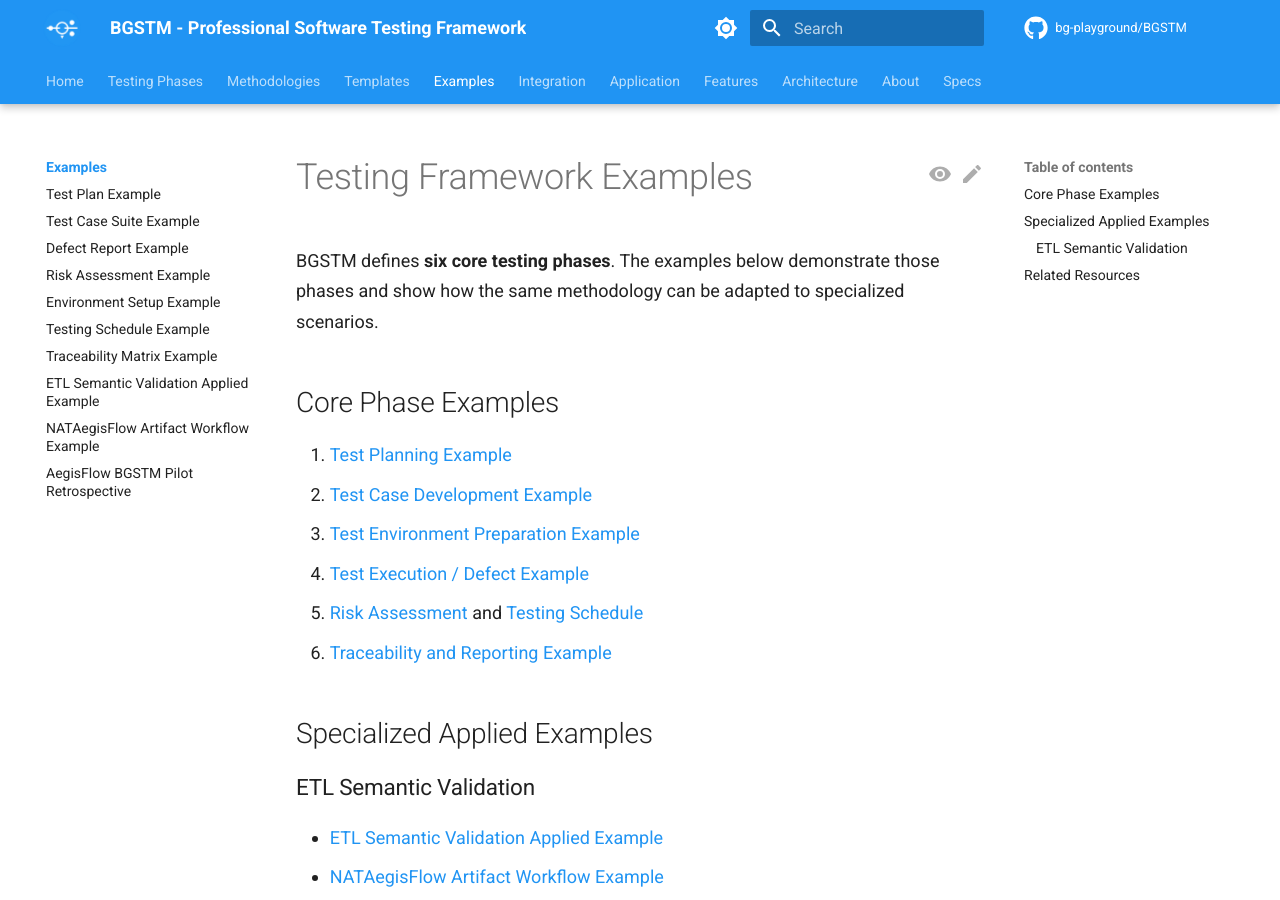
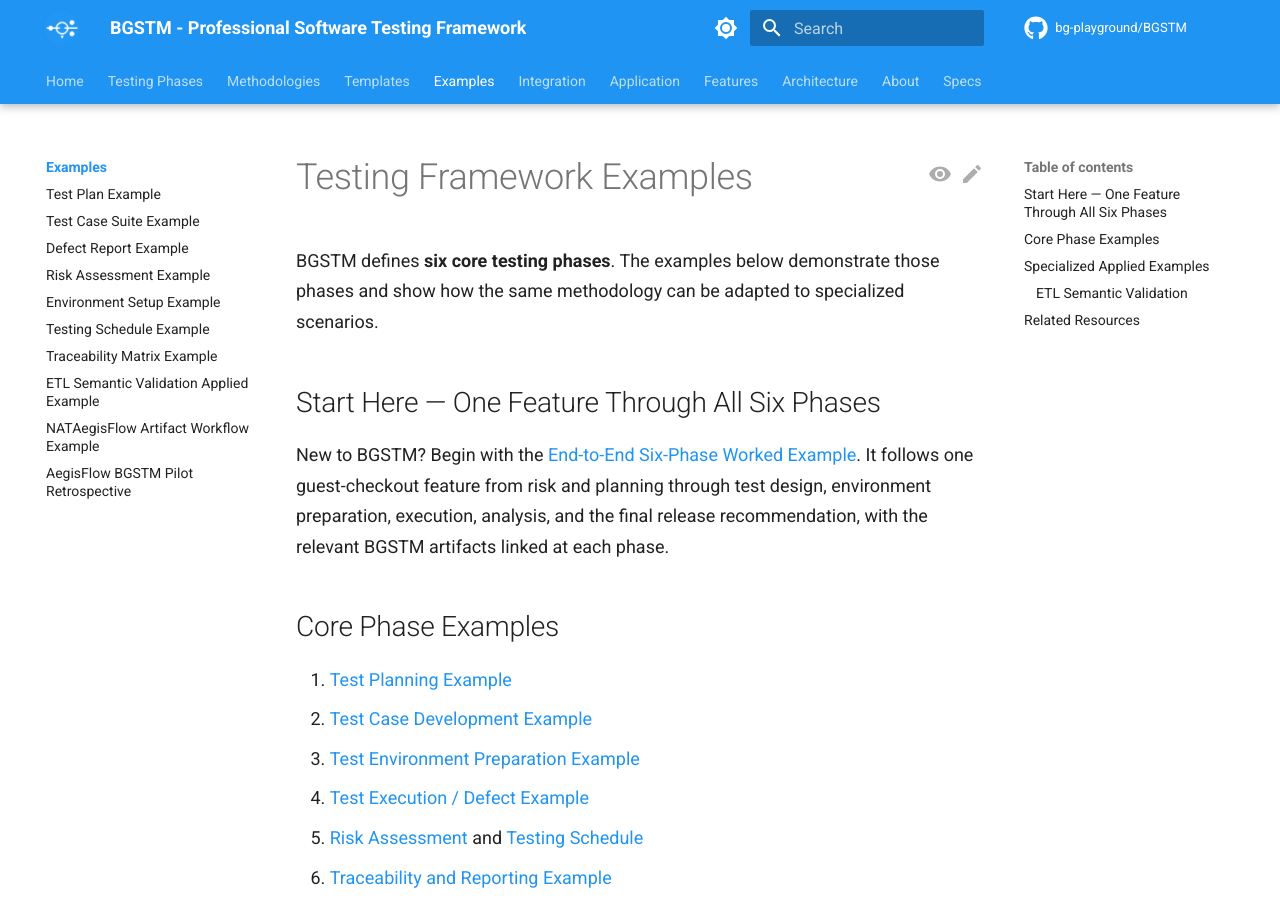
Before and after one commit to bg-playground/BGSTM, an MkDocs documentation site: the page built from docs/examples/index.md, in a window 1280 px wide and 900 px high. Built offline with MkDocs 1.6.1 and Material for MkDocs 9.7.7, drawn with Linux system fonts in a browser that asks for light colours; comment, search, counter and statistics services are not loaded.

Commit message:
docs: make six-phase walkthrough the examples starting point

```diff
--- a/docs/examples/index.md
+++ b/docs/examples/index.md
@@ -1,6 +1,10 @@
 # Testing Framework Examples
 
 BGSTM defines **six core testing phases**. The examples below demonstrate those phases and show how the same methodology can be adapted to specialized scenarios.
+
+## Start Here — One Feature Through All Six Phases
+
+New to BGSTM? Begin with the [End-to-End Six-Phase Worked Example](six-phase-checkout-worked-example.md). It follows one guest-checkout feature from risk and planning through test design, environment preparation, execution, analysis, and the final release recommendation, with the relevant BGSTM artifacts linked at each phase.
 
 ## Core Phase Examples
 
```
